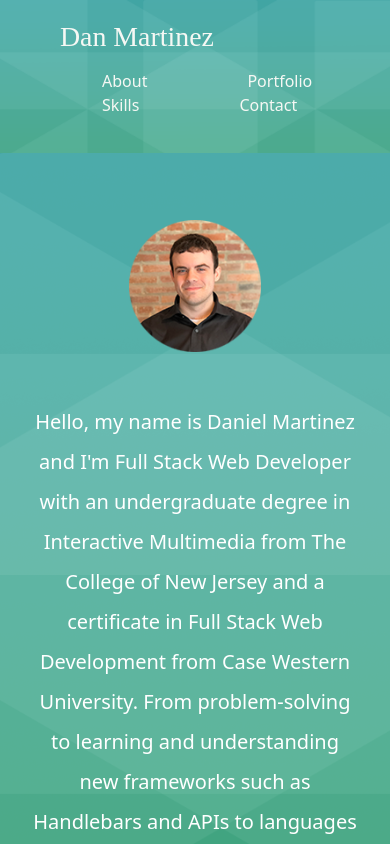
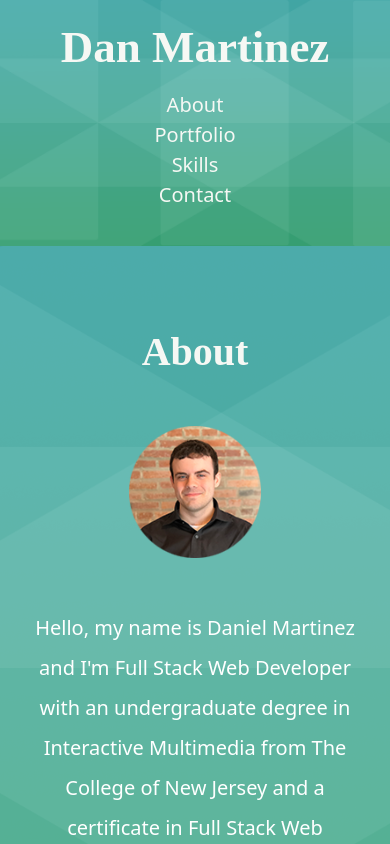
Before and after one commit to DanM1996/my-portfolio, a React (Create React App) app: page / in a window 390 px wide. Shown: the top 844 px of the page. Built offline with nearby package versions, Linux system fonts and the light colour scheme.

Commit message:
header and about fixed for media queries, only footer left

```diff
--- a/src/components/About/index.js
+++ b/src/components/About/index.js
@@ -5,6 +5,7 @@ function About(){
     return (
         <>
         <div id="about" className="about">
+        <h2 class="text-format h2-style">About</h2>
         <img src={headshot} className="picture" alt="of Dan Martinez" />
             <p className="about-me">
             Hello, my name is Daniel Martinez and I'm Full Stack Web Developer with an undergraduate degree in Interactive Multimedia from The College of New Jersey and a certificate in
--- a/src/index.css
+++ b/src/index.css
@@ -33,10 +33,13 @@ header, footer {
 .name-tag {
   margin-left: 40px;
   color: var(--text-color);
+  font-weight: bolder;
+  font-size: 45px;
 }
 .nav-items {
   width: 100%;
   padding-top: 8px;
+  font-size: 20px;
 }
 .flex-row{
   display: flex;
@@ -133,6 +136,7 @@ a {
   margin-left: auto;
   margin-right: auto;
   width: 10%;
+  margin-top: 50px;
 }
 .resume {
   text-decoration: none;
@@ -237,6 +241,19 @@ background-color: rgb(255, 255, 209);
 .about {
   margin-top: 5%;
 }
+@media screen and (max-width: 1000px) {
+  .name-tag {
+    text-align: center;
+    margin-left: auto;
+  }
+  .nav-items {
+    text-align: center;
+    padding-left: 0px;
+  }
+  .flex-row {
+    display: block;
+  }
+}
 
 @media screen and (max-width: 920px) {
   .picture {
@@ -263,6 +280,9 @@ background-color: rgb(255, 255, 209);
     padding-top: 50px;
     margin-bottom: 80px;
   }
+  .formatting-href {
+    font-size: 18px;
+  }
 }
 @media screen and (max-width: 340px) {
   .picture {
```
